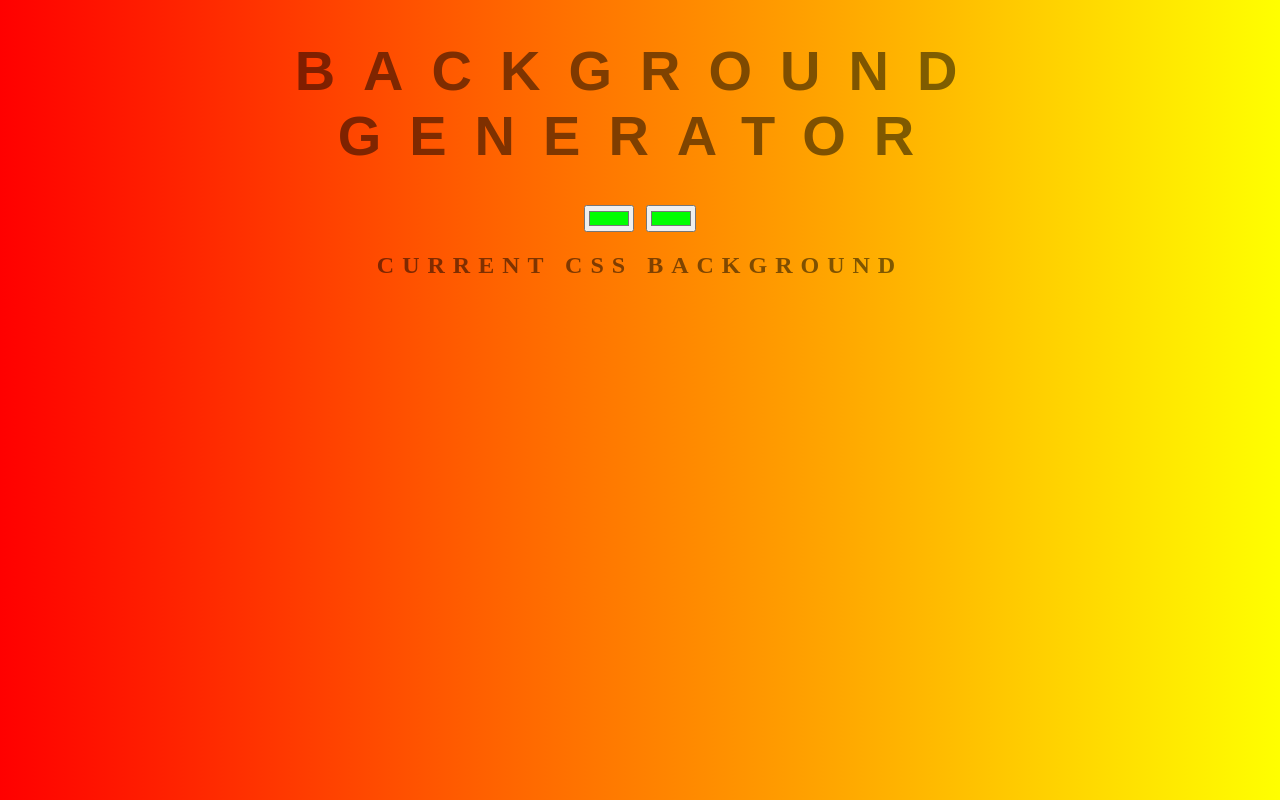
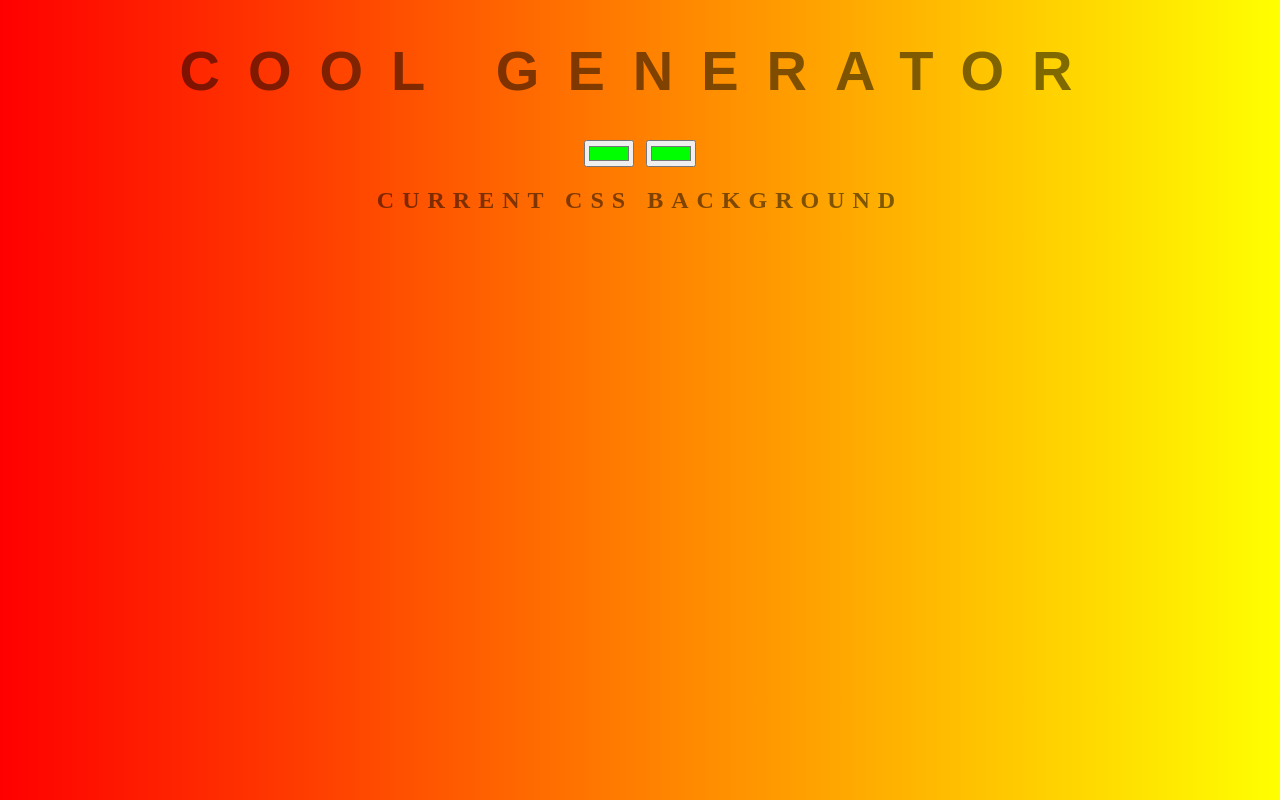
Before and after one commit to lammydummy/background-generator, a plain HTML site: page index.html in a window 1280 px wide. Drawn offline with Linux system fonts and the light colour scheme.

Commit message:
changing title

```diff
--- a/index.html
+++ b/index.html
@@ -8,7 +8,7 @@
 </head>
 
 <body class="back">
-    <h1>Background generator</h1>
+    <h1>cool generator</h1>
     <input type="color" id="cl1" name="color1" value="#00ff00">
     <input type="color" id="cl2" name="color2" value="#00ff00">
 
```
